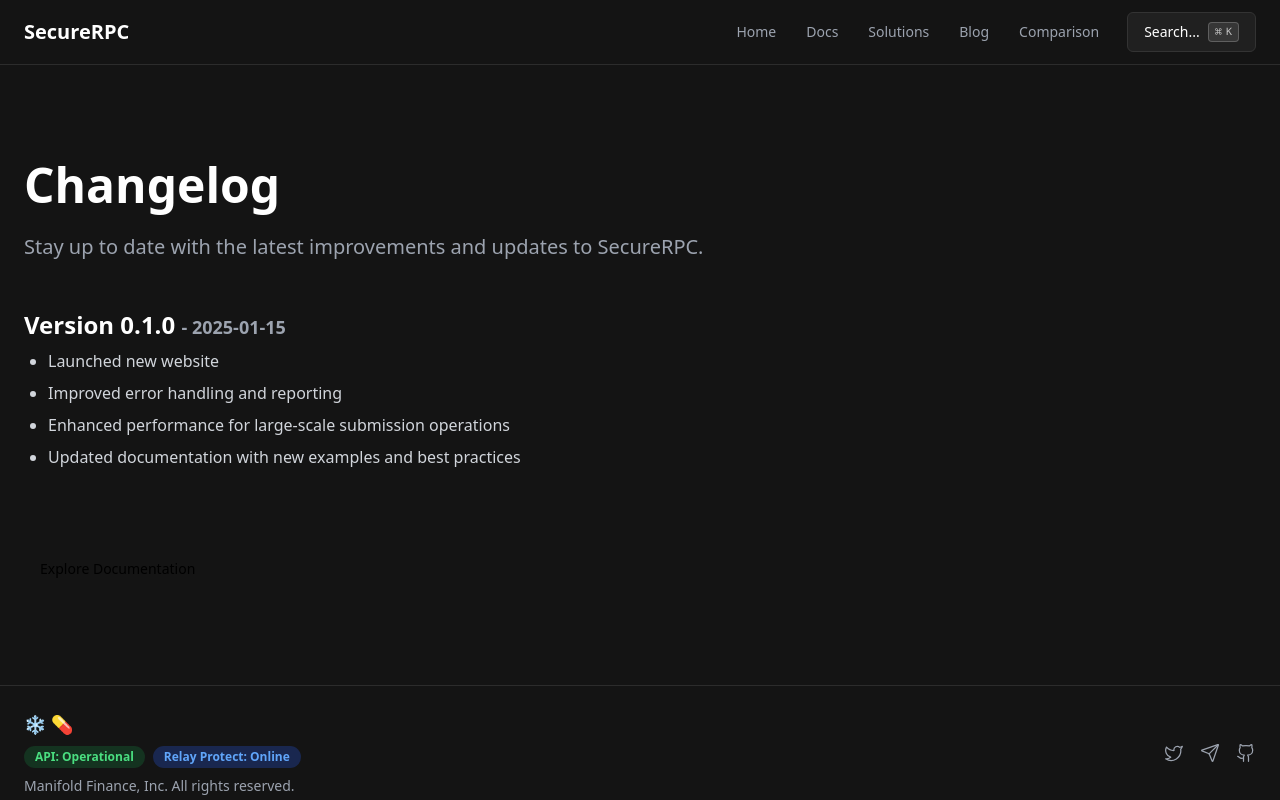
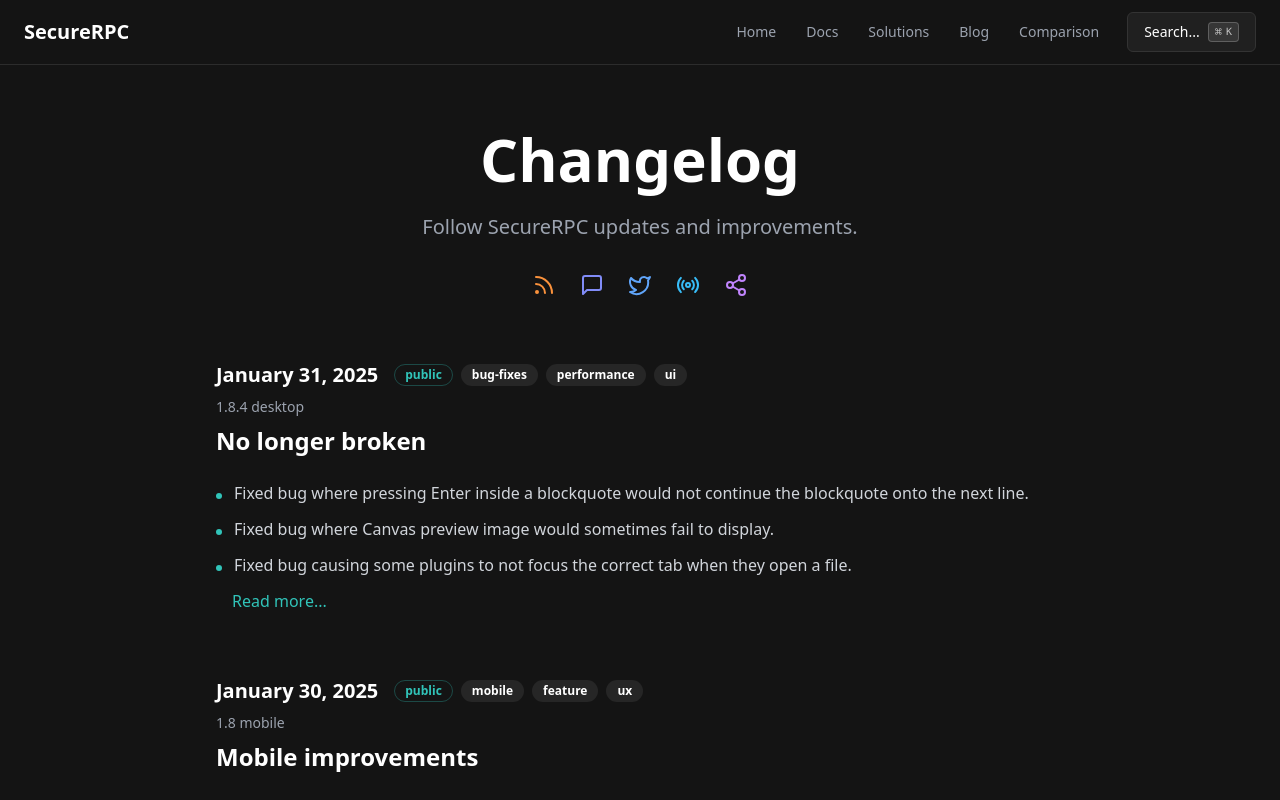
Before and after one commit to manifoldfinance/securerpc-protect, a Next.js app: page /changelog in a window 1280 px wide. Shown: the top 800 px of the page. Built offline with nearby package versions, Linux system fonts and the light colour scheme.

Commit message:
feat(changelog): update changelog styling

```diff
--- /dev/null
+++ b/app/changelog/[slug]/page.tsx
@@ -0,0 +1,77 @@
+import { notFound } from "next/navigation"
+import { Badge } from "@/components/ui/badge"
+import { Button } from "@/components/ui/button"
+import Link from "next/link"
+import { getAllChangelogs, getChangelogBySlug } from "../changelog-data"
+
+export async function generateStaticParams() {
+  const changelogs = getAllChangelogs()
+  return changelogs.map((changelog) => ({
+    slug: changelog.slug,
+  }))
+}
+
+export default async function ChangelogPost({ params }: { params: { slug: string } }) {
+  const post = getChangelogBySlug(params.slug)
+
+  if (!post) {
+    notFound()
+  }
+
+  return (
+    <div className="container mx-auto px-6 max-w-4xl py-16">
+      <div className="mb-16">
+        <div className="flex flex-wrap items-center gap-4 mb-2">
+          <time className="text-xl font-semibold">{post.date}</time>
+          <div className="flex gap-2">
+            <Badge variant="outline" className="text-[#31C4B9] border-[#31C4B9]/30">
+              {post.status}
+            </Badge>
+            {post.tags.map((tag) => (
+              <Badge key={tag} variant="secondary">
+                {tag}
+              </Badge>
+            ))}
+          </div>
+        </div>
+        <div className="text-sm text-gray-400 mb-2">
+          {post.version} {post.type}
+        </div>
+        <h1 className="text-4xl font-bold mb-8">{post.title}</h1>
+        <ul className="space-y-3 text-gray-300">
+          {post.changes.map((change, index) => (
+            <li key={index} className="flex items-baseline">
+              <div className="w-1.5 h-1.5 rounded-full bg-[#31C4B9] mr-3 mt-2" />
+              <span>{change}</span>
+            </li>
+          ))}
+        </ul>
+      </div>
+
+      <div className="grid grid-cols-2 gap-4 border-t border-white/10 pt-8">
+        {post.previousRelease && (
+          <Button variant="outline" className="justify-start text-left" asChild>
+            <Link href={`/changelog/${post.previousRelease.slug}`} className="space-y-1">
+              <div className="text-sm text-gray-400">Previous release</div>
+              <div>{post.previousRelease.date}</div>
+              <div className="text-sm text-gray-400">
+                {post.previousRelease.version} {post.previousRelease.type} {post.previousRelease.status}
+              </div>
+            </Link>
+          </Button>
+        )}
+        {post.nextRelease && (
+          <Button variant="outline" className="justify-end text-right ml-auto" asChild>
+            <Link href={`/changelog/${post.nextRelease.slug}`} className="space-y-1">
+              <div className="text-sm text-gray-400">Next release</div>
+              <div>{post.nextRelease.date}</div>
+              <div className="text-sm text-gray-400">
+                {post.nextRelease.version} {post.nextRelease.type} {post.nextRelease.status}
+              </div>
+            </Link>
+          </Button>
+        )}
+      </div>
+    </div>
+  )
+}
--- /dev/null
+++ b/app/changelog/changelog-data.ts
@@ -0,0 +1,104 @@
+export interface Release {
+  slug: string
+  date: string
+  version: string
+  type: "desktop" | "mobile" | "api"
+  title: string
+  changes: string[]
+  status: "public" | "beta" | "alpha"
+  tags: string[]
+  previousRelease?: {
+    slug: string
+    date: string
+    version: string
+    type: string
+    status: string
+  }
+  nextRelease?: {
+    slug: string
+    date: string
+    version: string
+    type: string
+    status: string
+  }
+}
+
+const changelogs: Release[] = [
+  {
+    slug: "v1-8-4-desktop",
+    date: "January 31, 2025",
+    version: "1.8.4",
+    type: "desktop",
+    title: "No longer broken",
+    status: "public",
+    tags: ["bug-fixes", "performance", "ui"],
+    changes: [
+      "Fixed bug where pressing Enter inside a blockquote would not continue the blockquote onto the next line.",
+      "Fixed bug where Canvas preview image would sometimes fail to display.",
+      "Fixed bug causing some plugins to not focus the correct tab when they open a file.",
+      "Improved overall application performance with better memory management.",
+      "Updated dependencies to latest versions for security improvements.",
+    ],
+  },
+  {
+    slug: "v1-8-mobile",
+    date: "January 30, 2025",
+    version: "1.8",
+    type: "mobile",
+    title: "Mobile improvements",
+    status: "public",
+    tags: ["mobile", "feature", "ux"],
+    changes: [
+      "Added support for mobile notifications",
+      "Improved touch response on mobile devices",
+      "Fixed various UI issues on smaller screens",
+      "Added new gesture controls for navigation",
+      "Implemented offline support for mobile users",
+    ],
+  },
+  {
+    slug: "v1-8-3-api",
+    date: "January 29, 2025",
+    version: "1.8.3",
+    type: "api",
+    title: "API Performance Boost",
+    status: "beta",
+    tags: ["api", "performance", "security"],
+    changes: [
+      "Increased API response time by 50%",
+      "Added new endpoints for analytics",
+      "Implemented rate limiting for better security",
+      "Updated API documentation with new examples",
+      "Added support for WebSocket connections",
+    ],
+  },
+]
+
+export function getAllChangelogs(): Release[] {
+  return changelogs.map((changelog, index) => ({
+    ...changelog,
+    previousRelease: changelogs[index + 1]
+      ? {
+          slug: changelogs[index + 1].slug,
+          date: changelogs[index + 1].date,
+          version: changelogs[index + 1].version,
+          type: changelogs[index + 1].type,
+          status: changelogs[index + 1].status,
+        }
+      : undefined,
+    nextRelease: changelogs[index - 1]
+      ? {
+          slug: changelogs[index - 1].slug,
+          date: changelogs[index - 1].date,
+          version: changelogs[index - 1].version,
+          type: changelogs[index - 1].type,
+          status: changelogs[index - 1].status,
+        }
+      : undefined,
+  }))
+}
+
+export function getChangelogBySlug(slug: string): Release | undefined {
+  const changelogs = getAllChangelogs()
+  return changelogs.find((changelog) => changelog.slug === slug)
+}
--- a/app/changelog/page.tsx
+++ b/app/changelog/page.tsx
@@ -1,62 +1,86 @@
-import { Button } from "@/components/ui/button"
-import { Github } from "lucide-react"
+import { Badge } from "@/components/ui/badge"
+import { Rss, MessageSquare, Twitter, Radio, Share2 } from "lucide-react"
 import Link from "next/link"
-import { Footer } from "../components/footer"
-import { SiteSearch } from "../components/site-search"
+import { getAllChangelogs, type Release } from "./changelog-data"
 
-type ChangelogEntry = {
-	version: string
-	date: string
-	changes: string[]
+const socialLinks = [
+  { name: "RSS", icon: Rss, href: "/rss", color: "text-orange-400" },
+  { name: "Discord", icon: MessageSquare, href: "/discord", color: "text-indigo-400" },
+  { name: "Twitter", icon: Twitter, href: "/twitter", color: "text-blue-400" },
+  { name: "Bluesky", icon: Radio, href: "/bluesky", color: "text-sky-400" },
+  { name: "Mastodon", icon: Share2, href: "/mastodon", color: "text-purple-400" },
+]
+
+function ReleaseEntry({ release }: { release: Release }) {
+  return (
+    <div className="mb-16">
+      <div className="mb-6">
+        <div className="flex flex-wrap items-center gap-4 mb-2">
+          <time className="text-xl font-semibold">{release.date}</time>
+          <div className="flex flex-wrap gap-2">
+            <Badge variant="outline" className="text-[#31C4B9] border-[#31C4B9]/30">
+              {release.status}
+            </Badge>
+            {release.tags.map((tag) => (
+              <Badge key={tag} variant="secondary">
+                {tag}
+              </Badge>
+            ))}
+          </div>
+        </div>
+        <div className="text-sm text-gray-400 mb-2">
+          {release.version} {release.type}
+        </div>
+        <Link href={`/changelog/${release.slug}`} className="group">
+          <h2 className="text-2xl font-bold group-hover:text-[#31C4B9] transition-colors">{release.title}</h2>
+        </Link>
+      </div>
+      <ul className="space-y-3 text-gray-300">
+        {release.changes.slice(0, 3).map((change, index) => (
+          <li key={index} className="flex items-baseline">
+            <div className="w-1.5 h-1.5 rounded-full bg-[#31C4B9] mr-3 mt-2" />
+            <span>{change}</span>
+          </li>
+        ))}
+        {release.changes.length > 3 && (
+          <li>
+            <Link href={`/changelog/${release.slug}`} className="text-[#31C4B9] hover:underline ml-4">
+              Read more...
+            </Link>
+          </li>
+        )}
+      </ul>
+    </div>
+  )
 }
 
-const changelogEntries: ChangelogEntry[] = [
-	{
-		version: "0.1.0",
-		date: "2025-01-15",
-		changes: [
-			"Launched new website",
-			"Improved error handling and reporting",
-			"Enhanced performance for large-scale submission operations",
-			"Updated documentation with new examples and best practices",
-		],
-	},
-]
+export default function ChangelogPage() {
+  const releases = getAllChangelogs()
 
-export default function ChangelogPage() {
-	return (
-		<>
-			<main className="flex-grow">
-				<section className="container mx-auto px-6 py-12 md:py-24">
-					<h1 className="text-4xl md:text-5xl font-bold mb-6">Changelog</h1>
-					<p className="text-xl text-gray-400 mb-12">
-						Stay up to date with the latest improvements and updates to SecureRPC.
-					</p>
+  return (
+    <div className="min-h-screen bg-[#141414] py-16">
+      <div className="container mx-auto px-6 max-w-4xl">
+        {/* Header */}
+        <div className="text-center mb-16">
+          <h1 className="text-6xl font-bold mb-6">Changelog</h1>
+          <p className="text-xl text-gray-400 mb-8">Follow SecureRPC updates and improvements.</p>
+          <div className="flex justify-center items-center gap-6">
+            {socialLinks.map((link) => (
+              <Link key={link.name} href={link.href} className={`${link.color} hover:opacity-80 transition-opacity`}>
+                <link.icon className="w-6 h-6" />
+                <span className="sr-only">{link.name}</span>
+              </Link>
+            ))}
+          </div>
+        </div>
 
-					<div className="space-y-12">
-						{changelogEntries.map((entry) => (
-							<div key={entry.version} className="border-b border-white/10 pb-8 last:border-b-0">
-								<h2 className="text-2xl font-semibold mb-2">
-									Version {entry.version} <span className="text-gray-400 text-lg">- {entry.date}</span>
-								</h2>
-								<ul className="list-disc pl-6 space-y-2">
-									{entry.changes.map((change, changeIndex) => (
-										<li key={`${entry.version}-${changeIndex}`} className="text-gray-300">
-											{change}
-										</li>
-									))}
-								</ul>
-							</div>
-						))}
-					</div>
-
-					<div className="mt-12">
-						<Button asChild>
-							<Link href="/docs">Explore Documentation</Link>
-						</Button>
-					</div>
-				</section>
-			</main>
-		</>
-	)
+        {/* Releases */}
+        <div className="mb-16">
+          {releases.map((release, index) => (
+            <ReleaseEntry key={release.slug} release={release} />
+          ))}
+        </div>
+      </div>
+    </div>
+  )
 }
```
Also changed, not shown: public/.well-known/security.txt (added).
